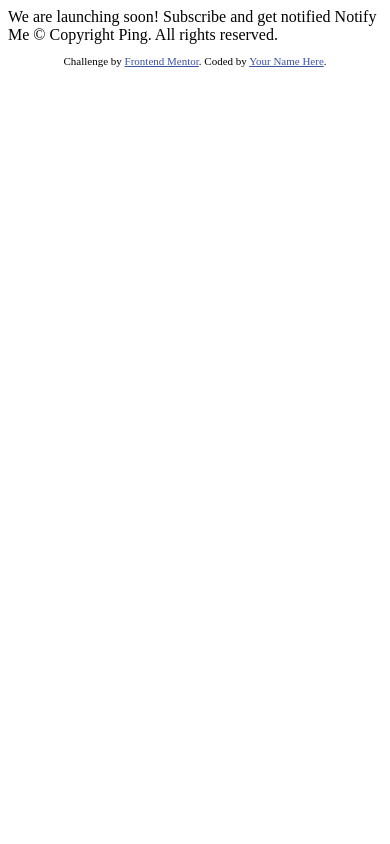
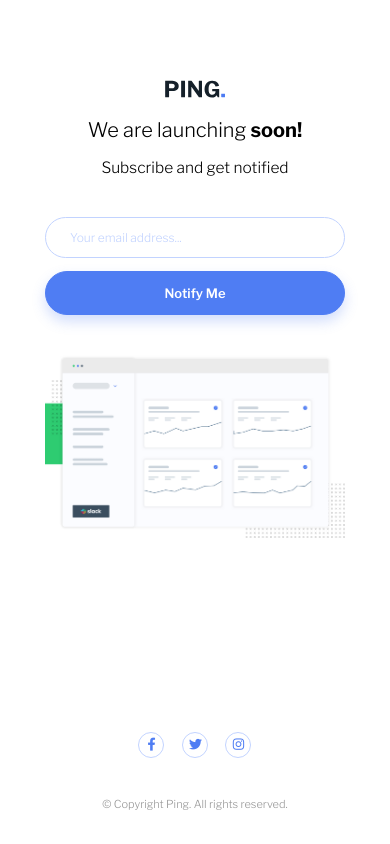
Before and after one commit to cbonilladev-practice/frontend_mentor, a plain HTML site: page Ping single column coming soon page/index.html in a window 390 px wide. Drawn offline with nearby package versions, Linux system fonts and the light colour scheme.

Commit message:
Done with last newbie challenge. Didn't like some specifics in the official template (mobile padding) so I'll leave as is.

```diff
--- a/Ping single column coming soon page/index.html
+++ b/Ping single column coming soon page/index.html
@@ -7,28 +7,51 @@
   <link rel="icon" type="image/png" sizes="32x32" href="./images/favicon-32x32.png">
 
   <title>Frontend Mentor | Ping coming soon page</title>
+  <link rel="stylesheet" href="style.css">
+  <link rel="stylesheet" href="https://cdnjs.cloudflare.com/ajax/libs/font-awesome/5.15.4/css/all.min.css" integrity="sha512-1ycn6IcaQQ40/MKBW2W4Rhis/DbILU74C1vSrLJxCq57o941Ym01SwNsOMqvEBFlcgUa6xLiPY/NS5R+E6ztJQ==" crossorigin="anonymous" referrerpolicy="no-referrer" />
 
   <!-- Feel free to remove these styles or customise in your own stylesheet 👍 -->
-  <style>
+  <!-- <style>
     .attribution { font-size: 11px; text-align: center; }
     .attribution a { color: hsl(228, 45%, 44%); }
-  </style>
+  </style> -->
 </head>
 <body>
 
-  We are launching soon!
+  <main>
+    <section>
+      <img src="./images/logo.svg" alt="ping" class="logo"/>
+      <h2><span>We are launching</span> soon!</h2>
+      <p>Subscribe and get notified</p>
+      <form id="form">
+        <input name="email" type="email" id="email" placeholder="Your email address..." />
+        <small><i>Please provide a valid email address</i></small>
+        <button type="submit">Notify Me</button>
+      </form>
+      <img class="dashboard" src="./images/illustration-dashboard.png" alt="illustration dashboard"/>
+      <div class="social_media">
+        <button><i class="fab fa-facebook-f"></i></button>
+        <button><i class="fab fa-twitter"></i></button>
+        <button><i class="fab fa-instagram"></i></button>
+      </div>
+      <small>&copy; Copyright Ping. All rights reserved.</small>
+    </section>
+  </main>
+
+  <!-- We are launching soon!
 
   Subscribe and get notified
 
   Notify Me
 
-  &copy; Copyright Ping. All rights reserved.
+  &copy; Copyright Ping. All rights reserved. -->
 
-  <footer>
+  <!-- <footer>
     <p class="attribution">
       Challenge by <a href="https://www.frontendmentor.io?ref=challenge" target="_blank">Frontend Mentor</a>.
       Coded by <a href="#">Your Name Here</a>.
     </p>
-  </footer>
+  </footer> -->
+  <script src="script.js"></script>
 </body>
 </html>
--- /dev/null
+++ b/Ping single column coming soon page/script.js
@@ -0,0 +1,26 @@
+const form = document.getElementById("form");
+
+function validateEmail(email) {
+    const re = /^(([^<>()[\]\\.,;:\s@"]+(\.[^<>()[\]\\.,;:\s@"]+)*)|(".+"))@((\[[0-9]{1,3}\.[0-9]{1,3}\.[0-9]{1,3}\.[0-9]{1,3}\])|(([a-zA-Z\-0-9]+\.)+[a-zA-Z]{2,}))$/;
+    return re.test(String(email).toLowerCase());
+}
+
+function addError(param) {
+	param.parentNode.classList.add("error");
+}
+
+function removeError(param) {
+	param.parentNode.classList.remove("error");
+}
+
+form.addEventListener('submit', (e) => {
+	e.preventDefault();
+
+	const email = form['email'];
+
+	if (!validateEmail(email.value)) {
+		addError(email);
+	} else {
+		removeError(email);
+	}
+});
--- /dev/null
+++ b/Ping single column coming soon page/style.css
@@ -0,0 +1,240 @@
+@import url('https://fonts.googleapis.com/css2?family=Libre+Franklin:wght@300;600;700&display=swap');
+
+:root {
+	--Blue: hsl(223, 87%, 63%);
+	--Pale-Blue: hsl(223, 100%, 88%);
+	--Light-Red: hsl(354, 100%, 66%);
+	--Gray: hsl(0, 0%, 59%);
+	--Very-Dark-Blue: hsl(209, 33%, 12%);
+}
+
+* {
+	box-sizing: border-box;
+}
+
+body, html {
+	margin: 0;
+	padding: 0;
+	height: 100vh;
+
+	font-size: 20px;
+
+	font-family: "Libre Franklin"
+}
+
+section {
+	display: flex;
+	justify-content: center;
+	align-items: center;
+
+	flex-direction: column;
+
+	padding: 3em;
+	width: 100%;
+}
+
+ul {
+	list-style: none;
+	display: flex;
+
+	margin: 0;
+	padding: 0;
+}
+
+.logo {
+	width: 4em;
+}
+
+h2 {
+	font-size: 2rem;
+
+	margin: 1em 0 0 0;
+
+	color: var(---Gray);
+}
+
+h2 > span {
+	font-weight: 300;
+}
+
+p {
+	margin: 1em 0 0 0;
+	font-size: .775em;
+
+	color: var(---Gray);
+}
+
+form {
+	width: 750px;
+
+	display: flex;
+	justify-content: center;
+
+	margin: 2em 0 0 0;
+	position: relative;
+}
+
+form > input {
+	padding: 1em 0 1em 1.5em;
+	border-radius: 25px;
+
+	border: 1px solid var(--Pale-Blue);
+	font-family: "Libre Franklin";
+	/* font-weight: 600; */
+	color: var(---Gray);
+
+	width: 50%;
+}
+
+form.error > input {
+	border-color: var(--Light-Red);
+}
+
+form > input::placeholder {
+	color: var(--Pale-Blue);
+}
+
+form > input:focus {
+	outline: none;
+}
+
+form > button {
+	background-color: var(--Blue);
+	color: white;
+
+	font-family: "Libre Franklin";
+	font-weight: 600;
+	padding: 1em 4em;
+
+	margin-left: 1em;
+	border: 1px solid var(--Blue);
+	border-radius: 30px;
+
+	box-shadow: 0 .5em 1em 0 hsl(223, 87%, 63%, 0.25);
+
+	cursor: pointer;
+}
+
+form > button:hover {
+	background-color: hsl(223, 82%, 70%)
+}
+
+form > small {
+	display: none;
+}
+
+form.error > small {
+	display: block;
+
+	position: absolute;
+	bottom: -2em;
+	left: 10em;
+	font-size: .55em;
+
+	color: var(--Light-Red);
+}
+
+.dashboard {
+	width: 26em;
+	margin: 4em 0 0 0;
+}
+
+.social_media {
+	padding-top: 5em;
+}
+
+.social_media > button {
+	color: var(--Blue);
+	margin: .5em;
+
+	font-size: .65em;
+
+	border: 1px solid var(--Pale-Blue);
+	border-radius: 50%;
+	display: inline-block;
+
+	width: 2em;
+	height: 2em;
+
+	background-color: transparent;
+
+	cursor: pointer;
+}
+
+.social_media > button:hover {
+	background-color: var(--Blue);
+
+	color: white;
+}
+
+section > small {
+	font-size: .55em;
+
+	margin-top: 2em;
+	color: var(--Gray)
+}
+
+@media screen and (max-width: 600px) {
+	body {
+		position: fixed;
+		width: 100%;
+	}
+
+	section {
+		padding: 4em 0 0 0;
+	}
+
+	.logo {
+		width: 3em;
+	}
+
+	form {
+		width: 15em;
+		display: flex;
+		justify-content: center;
+		align-items: center;
+
+		flex-direction: column;
+	}
+
+	form > input {
+		width: 100%;
+		padding: 1em 0 1em 2em;
+
+		font-size: .6em;
+	}
+
+	form > button {
+		width: 100%;
+		margin: 1em 0 0 0;
+
+		font-size: .65em;
+	}
+
+	h2 {
+		font-size: 1em;
+	}
+
+	.dashboard {
+		width: 15em;
+
+		margin-top: 2em;
+	}
+
+	form.error > small {
+		position: static;
+		margin-top: .5em;
+
+		padding-top: .5em;
+	}
+
+	.social_media {
+		position: fixed;
+		bottom: 4em;
+	}
+
+	section > small {
+		position: fixed;
+		bottom: 3em;
+	}
+}
```
